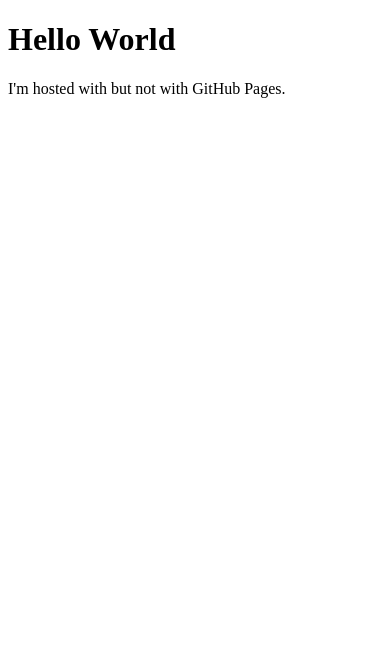
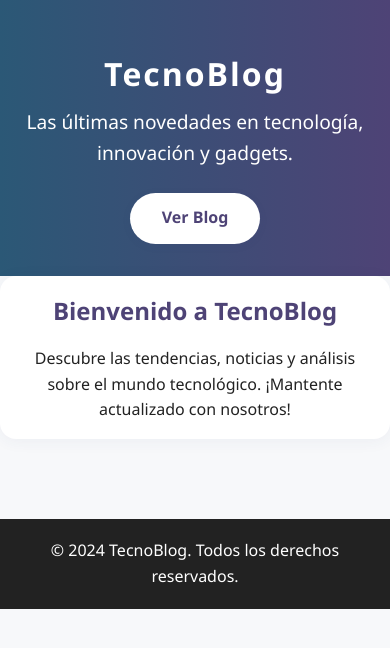
Before and after one commit to augustose/inf777, a plain HTML site: page index.html in a window 390 px wide. Drawn offline with Linux system fonts and the light colour scheme.

Commit message:
Revamp index.html with a complete redesign, adding a Spanish language attribute, meta tags for character set and viewport, and a structured layout including header, main content, and footer sections. Removed the LICENSE file.

```diff
--- /dev/null
+++ b/css/styles.css
@@ -0,0 +1,111 @@
+/* Reset básico */
+* { box-sizing: border-box; margin: 0; padding: 0; }
+body {
+  font-family: 'Segoe UI', 'Roboto', Arial, sans-serif;
+  background: #f7f8fa;
+  color: #222;
+  line-height: 1.6;
+}
+.container {
+  max-width: 900px;
+  margin: 0 auto;
+  padding: 0 1.5rem;
+}
+.main-header {
+  background: linear-gradient(90deg, #2b5876 0%, #4e4376 100%);
+  color: #fff;
+  padding: 3rem 0 2rem 0;
+  text-align: center;
+}
+.main-header h1 {
+  font-size: 2.8rem;
+  margin-bottom: 0.5rem;
+  letter-spacing: 2px;
+}
+.main-header p {
+  font-size: 1.2rem;
+  margin-bottom: 1.5rem;
+}
+.btn-main {
+  display: inline-block;
+  background: #fff;
+  color: #4e4376;
+  padding: 0.8rem 2rem;
+  border-radius: 30px;
+  font-weight: bold;
+  text-decoration: none;
+  box-shadow: 0 2px 8px rgba(46,67,118,0.08);
+  transition: background 0.2s, color 0.2s;
+}
+.btn-main:hover {
+  background: #4e4376;
+  color: #fff;
+}
+nav {
+  margin-top: 1rem;
+}
+nav a {
+  color: #fff;
+  text-decoration: none;
+  margin: 0 1rem;
+  font-weight: 500;
+  opacity: 0.85;
+  transition: opacity 0.2s;
+}
+nav a.active, nav a:hover {
+  opacity: 1;
+  text-decoration: underline;
+}
+.main-content {
+  padding: 2rem 0 3rem 0;
+}
+.about {
+  background: #fff;
+  border-radius: 16px;
+  box-shadow: 0 2px 16px rgba(46,67,118,0.06);
+  padding: 2rem;
+  margin-top: -2rem;
+  text-align: center;
+}
+.about h2 {
+  color: #4e4376;
+  margin-bottom: 1rem;
+}
+.blog-list h2 {
+  color: #2b5876;
+  margin-bottom: 2rem;
+  text-align: center;
+}
+.blog-post {
+  background: #fff;
+  border-radius: 12px;
+  box-shadow: 0 2px 8px rgba(46,67,118,0.05);
+  padding: 1.5rem;
+  margin-bottom: 2rem;
+  transition: box-shadow 0.2s;
+}
+.blog-post:hover {
+  box-shadow: 0 4px 16px rgba(46,67,118,0.12);
+}
+.blog-post h3 {
+  color: #4e4376;
+  margin-bottom: 0.5rem;
+}
+.blog-post .date {
+  font-size: 0.95rem;
+  color: #888;
+  margin-bottom: 1rem;
+}
+.main-footer {
+  background: #222;
+  color: #fff;
+  text-align: center;
+  padding: 1.2rem 0;
+  font-size: 1rem;
+  margin-top: 2rem;
+}
+@media (max-width: 600px) {
+  .main-header h1 { font-size: 2rem; }
+  .about, .blog-post { padding: 1rem; }
+  .container { padding: 0 0.5rem; }
+}
--- a/index.html
+++ b/index.html
@@ -1,7 +1,29 @@
 <!DOCTYPE html>
-<html>
+<html lang="es">
+<head>
+  <meta charset="UTF-8">
+  <meta name="viewport" content="width=device-width, initial-scale=1.0">
+  <title>TecnoBlog - Novedades en Tecnología</title>
+  <link rel="stylesheet" href="css/styles.css">
+</head>
 <body>
-<h1>Hello World</h1>
-<p>I'm hosted with but not with GitHub Pages.</p>
+  <header class="main-header">
+    <div class="container">
+      <h1>TecnoBlog</h1>
+      <p>Las últimas novedades en tecnología, innovación y gadgets.</p>
+      <a href="blog.html" class="btn-main">Ver Blog</a>
+    </div>
+  </header>
+  <main class="main-content">
+    <section class="about">
+      <h2>Bienvenido a TecnoBlog</h2>
+      <p>Descubre las tendencias, noticias y análisis sobre el mundo tecnológico. ¡Mantente actualizado con nosotros!</p>
+    </section>
+  </main>
+  <footer class="main-footer">
+    <div class="container">
+      <p>&copy; 2024 TecnoBlog. Todos los derechos reservados.</p>
+    </div>
+  </footer>
 </body>
 </html>
```
Also changed, not shown: blog.html (added, +45 -0 lines), 1 other file.
